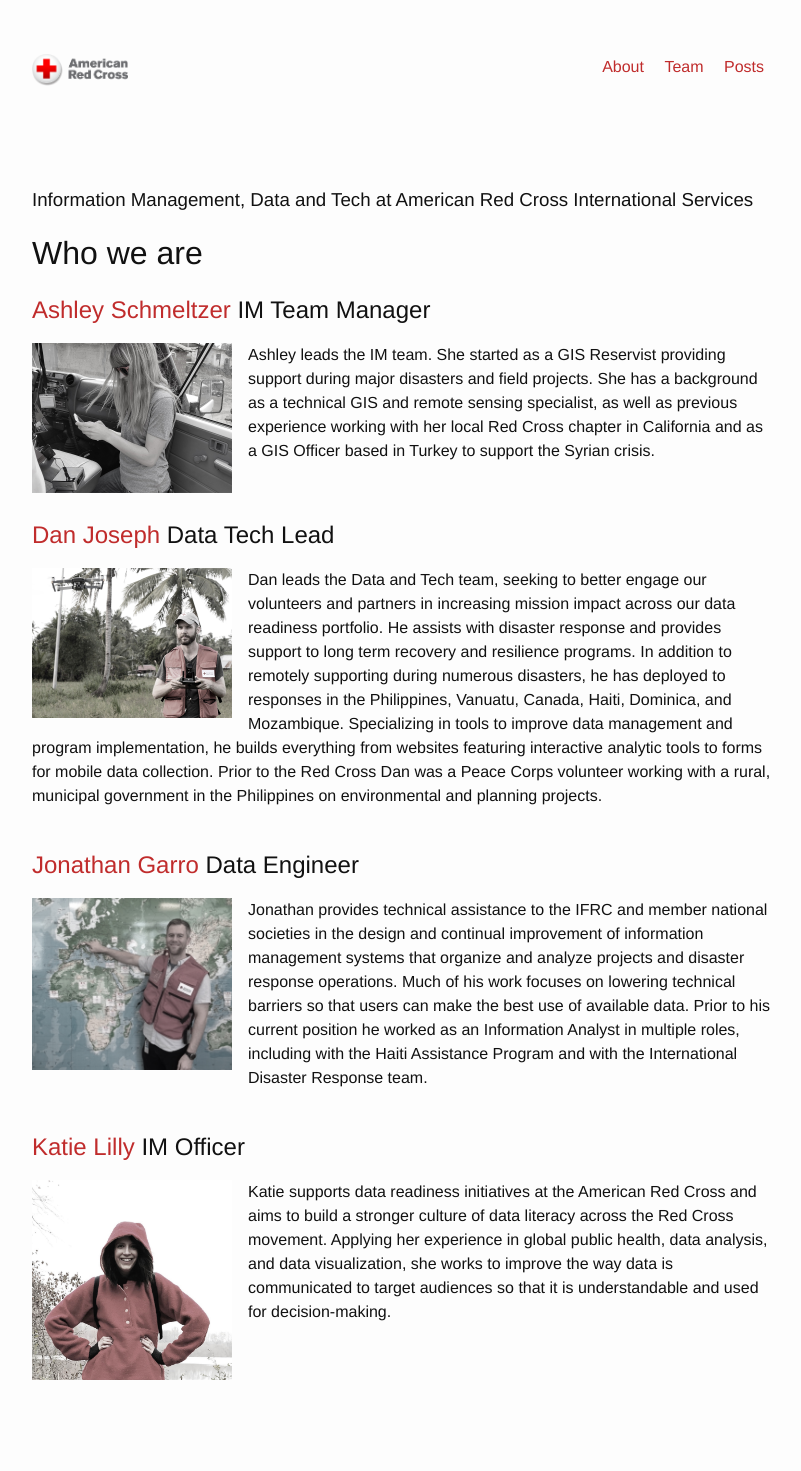
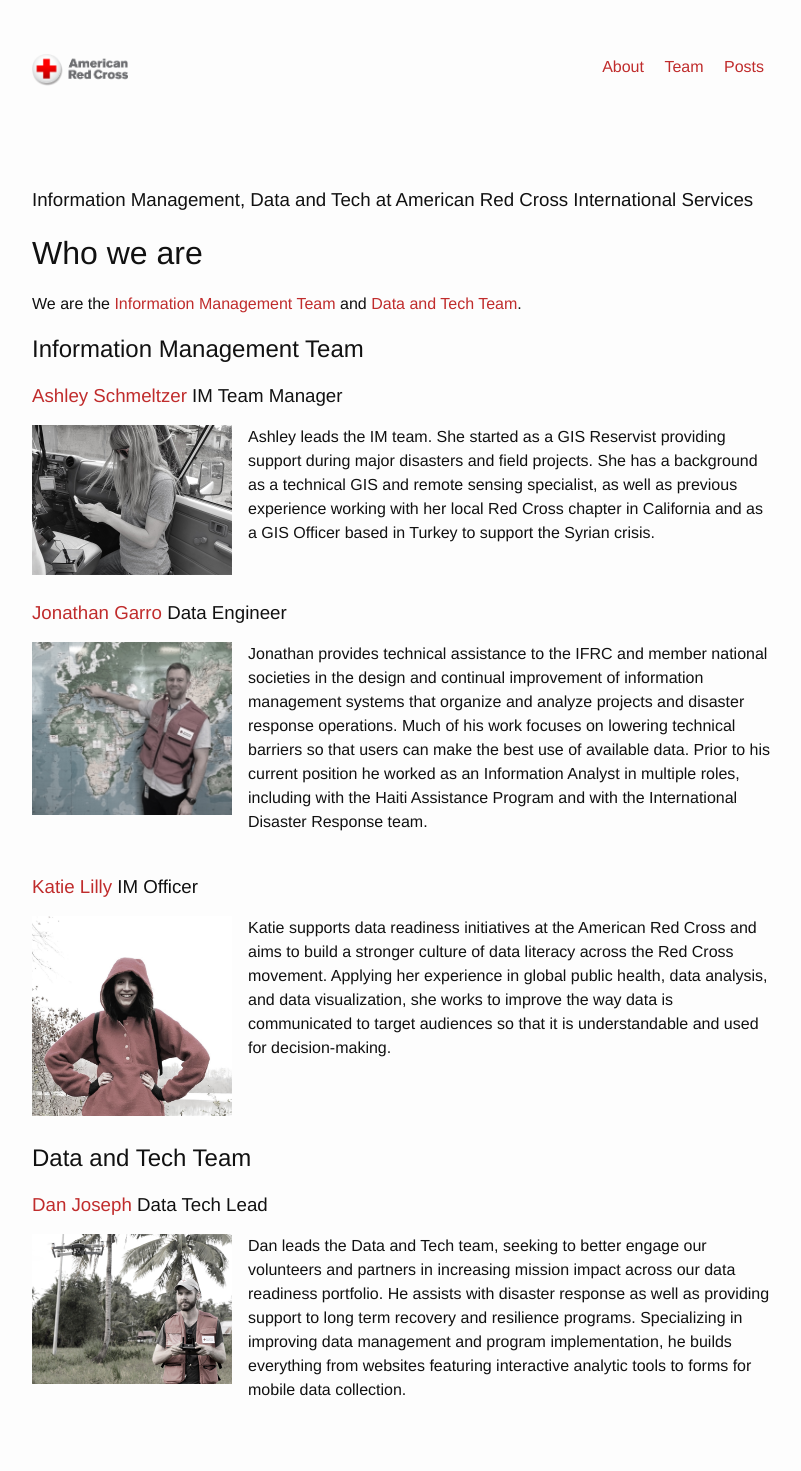
Before and after one commit to AmericanRedCross/americanredcross.github.com, a Jekyll site: the page built from team.html, in a window 1280 px wide. Shown: the whole page, without its empty margins (238-1039 px from the left). Built offline with Jekyll 4.4.1, drawn with Linux system fonts in a browser that asks for light colours; before the commit the page ends 1434 px from its top, so only the background shows below that.

Commit message:
separating the teams

```diff
--- a/_team/02-dan-joseph.md
+++ b/_team/02-dan-joseph.md
@@ -16,4 +17,4 @@
 published: true
 ---
 
-Dan leads the Data and Tech team, seeking to better engage our volunteers and partners in increasing mission impact across our data readiness portfolio. He assists with disaster response and provides support to long term recovery and resilience programs. In addition to remotely supporting during numerous disasters, he has deployed to responses in the Philippines, Vanuatu, Canada, Haiti, Dominica, and Mozambique. Specializing in tools to improve data management and program implementation, he builds everything from websites featuring interactive analytic tools to forms for mobile data collection. Prior to the Red Cross Dan was a Peace Corps volunteer working with a rural, municipal government in the Philippines on environmental and planning projects.
+Dan leads the Data and Tech team, seeking to better engage our volunteers and partners in increasing mission impact across our data readiness portfolio. He assists with disaster response as well as providing support to long term recovery and resilience programs. Specializing in improving data management and program implementation, he builds everything from websites featuring interactive analytic tools to forms for mobile data collection.
--- a/team.html
+++ b/team.html
@@ -6,19 +6,41 @@
 <div>
   <h3>{{site.name}}</h3>
   <h1>Who we are</h1>
+  <p> We are the <a href="#im">Information Management Team</a> and <a href="#datatech">Data and Tech Team</a>.
 
   <div>
+    <h2 id="im">Information Management Team</h2>
     {% for member in site.team %}
+    {% if member.team == "im" %}
       <div class="team-member-box">
-        <h2>
+        <h3>
           <span class="team-member-name"><!-- <a href="{{ member.url }}"> -->{{ member.name }}<!-- </a> -->  </span>
           <span>{{ member.position }}</span>
-        </h2>
+        </h3>
         {% if member.image %}
         <img width="200px" style="float:left; margin-right: 16px;" src=" {{ member.image }}">
         {% endif %}
         <p>{{ member.content }}</p>
       </div>
+    {% endif %}
+    {% endfor %}
+  </div>
+
+  <div>
+    <h2 id="datatech">Data and Tech Team</h2>
+    {% for member in site.team %}
+    {% if member.team == "datatech" %}
+      <div class="team-member-box">
+        <h3>
+          <span class="team-member-name"><!-- <a href="{{ member.url }}"> -->{{ member.name }}<!-- </a> -->  </span>
+          <span>{{ member.position }}</span>
+        </h3>
+        {% if member.image %}
+        <img width="200px" style="float:left; margin-right: 16px;" src=" {{ member.image }}">
+        {% endif %}
+        <p>{{ member.content }}</p>
+      </div>
+    {% endif %}
     {% endfor %}
   </div>
 
```
Also changed, not shown: other parts of _team/02-dan-joseph.md (+1 -0 lines), _team/02-ashley-schmeltzer.md (+1 -0 lines), _team/20-jonathan-garro.md (+1 -0 lines), _team/20-katie-lilly.md (+1 -0 lines).
